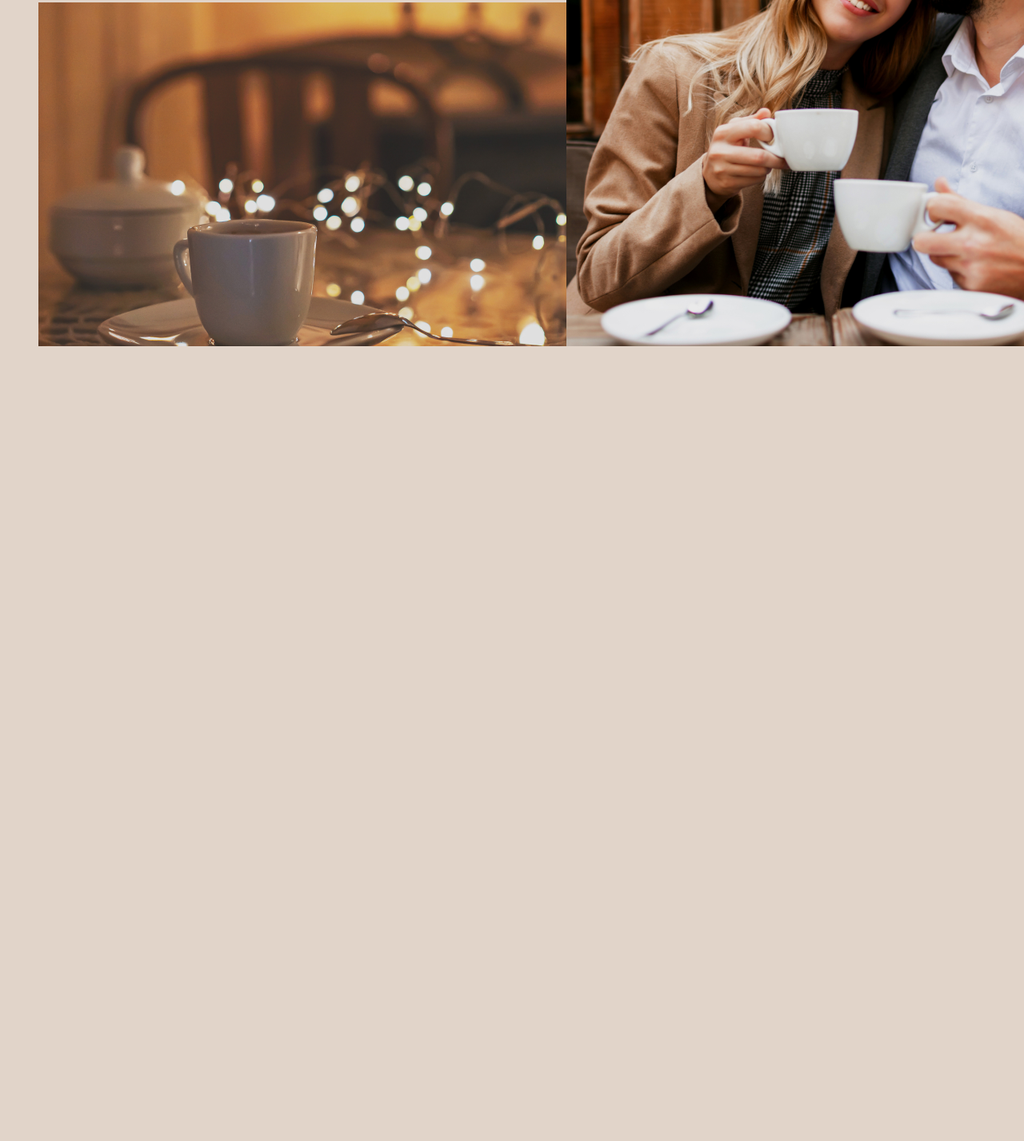
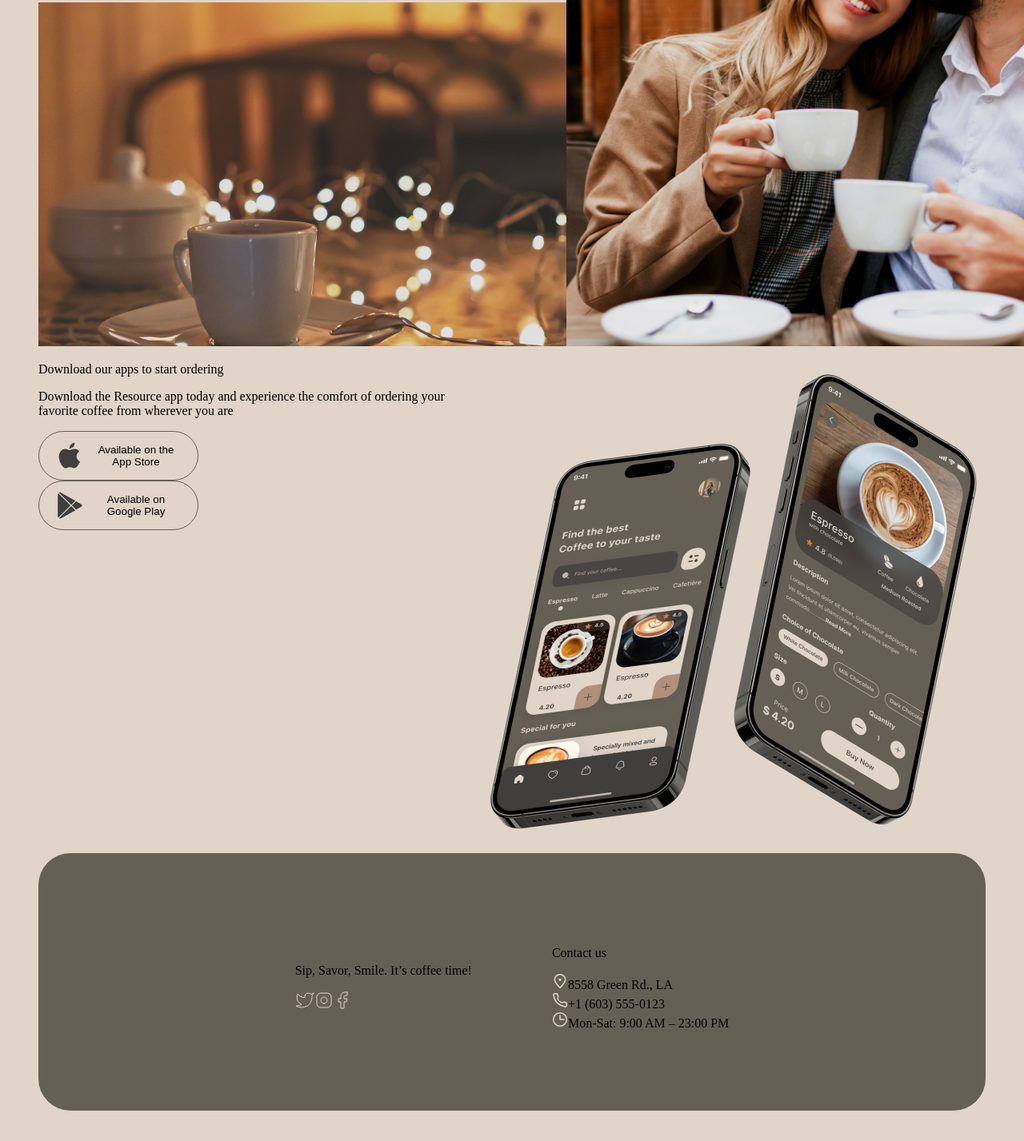
Before and after one commit to kaliganoff/JSFE, a plain HTML site: page coffee-house/index.html in a window 1280 px wide. Shown: the part 2511-3938 px from the top of the page at 80% size. Before the commit the page ends 2996 px from the top, so only its background shows below. Drawn offline with Linux system fonts and the light colour scheme.

Commit message:
feat: Add app section, footer, create menu.html and second style.css

```diff
--- a/coffee-house/index.html
+++ b/coffee-house/index.html
@@ -54,8 +54,28 @@
                     <div><img src="assets/about-3.png" alt="about-3"><img src="assets/about-4.png" alt="about-4"></div>
                 </div>
             </section>
+            <section class="app-section">
+                <div class="">
+                    <p>Download our apps to start ordering</p>
+                    <p>Download the Resource app today and experience the comfort of ordering your favorite coffee from wherever you are</p>
+                    <button class="store-button"><img src="assets/icon.svg" alt="app-store">Available on the App Store</button>
+                    <button class="store-button"><img src="assets/icon2.svg" alt="google-play">Available on Google Play</button>
+                </div>
+                <img src="assets/mobile-screens.png" alt="mobile-screens">
+            </section>
         </main>
-        <footer></footer>
+        <footer>
+            <div class="socials">
+                <p>Sip, Savor, Smile. It’s coffee time!</p>
+                <img src="assets/twitter.svg" alt="twitter"><img src="assets/instagram.svg" alt="instagram"><img src="assets/facebook.svg" alt="facebook">
+            </div>
+            <div class="contacts">
+                <p>Contact us</p>
+                <div><img src="assets/pin-alt.svg" alt="pin-alt"><span>8558 Green Rd.,  LA</span></div>
+                <div><img src="assets/phone.svg" alt="phone"><span>+1 (603) 555-0123</span></div>
+                <div><img src="assets/clock.svg" alt="clock"><span>Mon-Sat: 9:00 AM – 23:00 PM</span></div>
+            </div>
+        </footer>
     </div>
 </body>
 </html>
--- /dev/null
+++ b/coffee-house/menu/style.css
@@ -0,0 +1,36 @@
+body {
+    background-color: #E1D4C9;
+}
+
+.page-wrapper {
+    padding: 20px 40px 40px 40px;
+}
+
+header {
+    display: flex;
+    justify-content: space-between;
+}
+
+.nav-list {
+    display: flex;
+    list-style: none;
+    gap: 40px;
+}
+
+.menu-button {
+    display: flex;
+    align-items: center;
+    gap: 8px;
+}
+
+footer {
+    display: flex;
+    max-width: 1360px;
+    padding: 100px;
+    justify-content: center;
+    align-items: center;
+    gap: 100px;
+    align-self: stretch;
+    border-radius: 40px;
+    background: var(--background-container, #665F55);
+}
--- a/coffee-house/style.css
+++ b/coffee-house/style.css
@@ -67,3 +67,30 @@ header {
 .about-wrapper {
     display: flex;
 }
+
+.app-section {
+    display: flex;
+}
+
+.store-button {
+    display: flex;
+    width: 200px;
+    padding: 12px 20px;
+    align-items: center;
+    gap: 8px;
+    border-radius: 100px;
+    border: 1px solid var(--border-dark, #665F55);
+    background-color: #E1D4C9;
+}
+
+footer {
+    display: flex;
+    max-width: 1360px;
+    padding: 100px;
+    justify-content: center;
+    align-items: center;
+    gap: 100px;
+    align-self: stretch;
+    border-radius: 40px;
+    background: var(--background-container, #665F55);
+}
```
Also changed, not shown: coffee-house/menu/menu.html (added, +41 -0 lines), coffee-house/assets/clock.svg (added), coffee-house/assets/facebook.svg (added), coffee-house/assets/icon.svg (added), coffee-house/assets/icon2.svg (added), coffee-house/assets/instagram.svg (added), coffee-house/assets/mobile-screens.png (added), coffee-house/assets/phone.svg (added), coffee-house/assets/pin-alt.svg (added), coffee-house/assets/twitter.svg (added).
